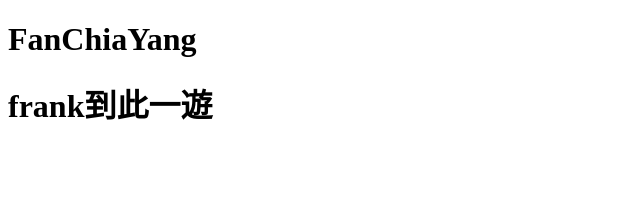
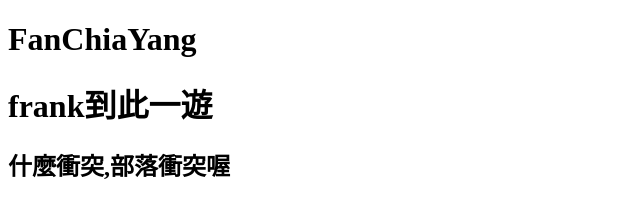
Before and after one commit to roceil/test_creat_branch, a plain HTML site: page index.html in a window 1280 px wide. Shown: the whole page, without its empty margins (0-640 px from the left). Drawn offline with Linux system fonts and the light colour scheme.

Commit message:
部落衝突

```diff
--- a/index.html
+++ b/index.html
@@ -10,6 +10,6 @@
 
   <h1>FanChiaYang</h1>
   <h1>frank到此一遊</h1>
-
+  <h2>什麼衝突,部落衝突喔</h2>
 </body>
 </html>
```
